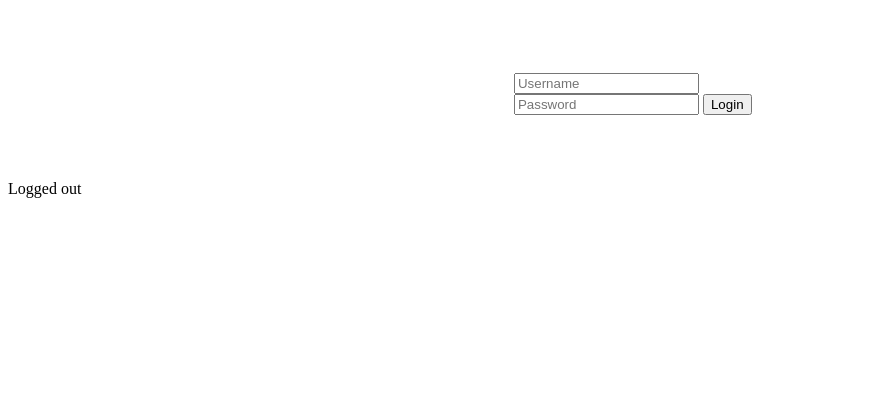
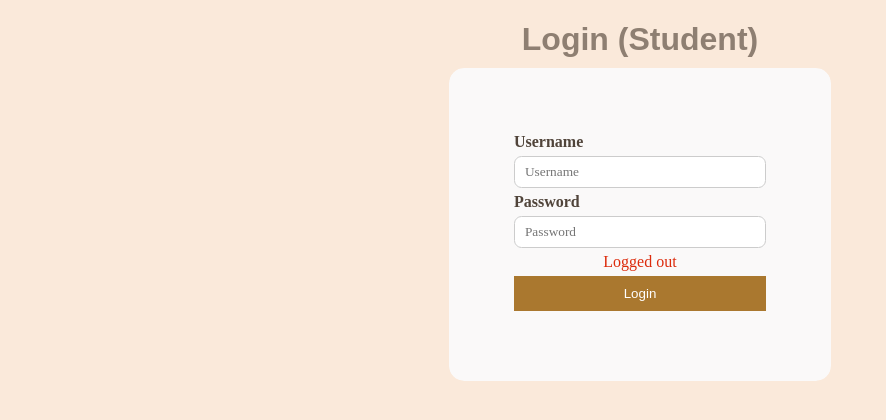
Before and after one commit to 6410685249/cn331-as2, a Django app: page /logout/ in a window 1280 px wide. Shown: the top 420 px of the page, without its empty margins (0-886 px from the left). Run offline with Django 4.2, Linux system fonts and the light colour scheme.

Commit message:
Finished login page css

```diff
--- a/static/css/login.css
+++ b/static/css/login.css
@@ -1,3 +1,7 @@
+body{
+    background-color: #FAE9DA;
+}
+
 .login{
     width: 382px;
     overflow: hidden;
@@ -6,13 +10,56 @@
     /* padding: 40px; */
     /* background: #5d3416; */
     border-radius: 15px ;
+    font-family: serif;
 }
 
 .container {
     padding: 17%;
     border-radius: 15px;
+    background-color: #faf9f9;
+}
+
+h1 {
+    text-align: center;
+    font-family: "Gill Sans Extrabold", sans-serif;
+    color: #8e7f72;
+    margin-bottom: 10px;
+}
+
+input[type=text], input[type=password]{
+    width: 100%;
+    padding: 7px 10px;
+    margin: 5px 0;
+    display: inline-block;
+    border: 1px solid #ccc;
+    box-sizing: border-box;
+    border-radius: 7.5px;
+    font-family: serif;
+}
+
+.button {
+    /* background-color: #04AA6D; */
+    background-color: #aa782f;
+    color: #ffffff;
+    padding: 10px 20px;
+    margin: 5px 0;
+    border: none;
+    cursor: pointer;
+    width: 100%;
+    /* float: right; */
 }
 
 button:hover {
     opacity: 0.82;
 }
+
+#failed{
+    text-align: center;
+    color: #dc2b0c;
+    font-family: serif;
+}
+
+.header{
+    font-family: serif;
+    color: #50443a;
+}
--- a/static/templates/login.html
+++ b/static/templates/login.html
@@ -8,17 +8,23 @@
 
 {% block body %}
 
+    <h1>Login (Student)</h1>
+
     <form class="login" action="{% url 'login' %}" method="post">
         <div class="container">
             {% csrf_token %}
+            <label for="uname" class='header'><b>Username</b></label>
             <input type="text" name="username" placeholder="Username">
+
+            <label for="pass" class='header'><b>Password</b></label>
             <input type="password" name="password" placeholder="Password">
-            <input type="submit" value="Login">
+
+            {% if message %}
+                <div id="failed">{{ message }}</div>
+            {% endif %}
+
+            <input type="submit" value="Login" class="button">
         </div>
     </form>
 
-    {% if message %}
-        <div>{{ message }}</div>
-    {% endif %}
-
 {% endblock %}
--- a/users/views.py
+++ b/users/views.py
@@ -26,7 +26,7 @@ def login_view(request):
             return HttpResponseRedirect(reverse('index'))
         else:
             return render(request, 'login.html', {
-                'message': 'Invalid credentials.'
+                'message': 'Invalid credentials!'
             })
     return render(request, "login.html")
 
```
